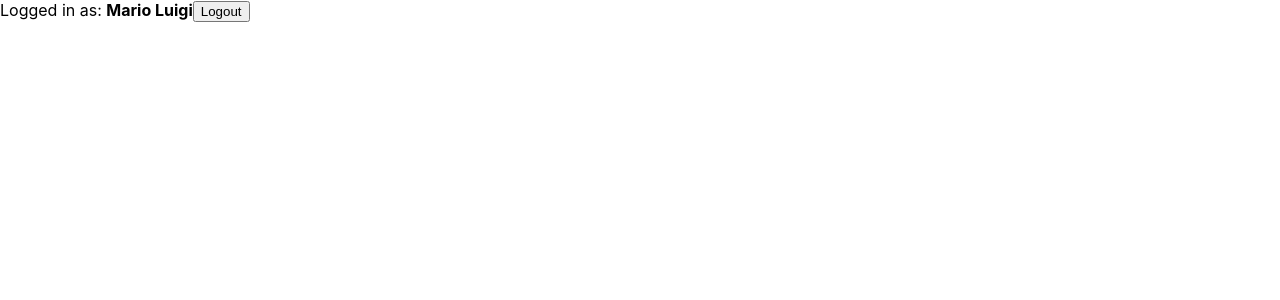
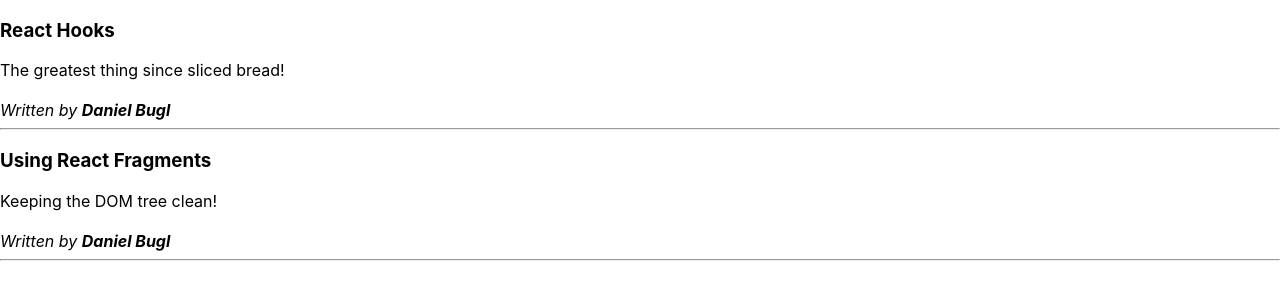
Before and after one commit to MariuszUrban/LearningHooks, a React (Create React App) app: page / in a window 1280 px wide. Shown: the top 300 px of the page. Built offline with nearby package versions, Linux system fonts and the light colour scheme.

Commit message:
basic logic done

```diff
--- a/src/App.js
+++ b/src/App.js
@@ -1,10 +1,24 @@
+import React from "react";
 import "./App.css";
-import UserBar from "./user/UserBar";
+import PostList from "./post/PostList";
+
+const posts = [
+  {
+    title: "React Hooks",
+    content: "The greatest thing since sliced bread!",
+    author: "Daniel Bugl",
+  },
+  {
+    title: "Using React Fragments",
+    content: "Keeping the DOM tree clean!",
+    author: "Daniel Bugl",
+  },
+];
 
 function App() {
   return (
     <>
-      <UserBar />
+      <PostList posts={posts} />
     </>
   );
 }
--- /dev/null
+++ b/src/post/Post.jsx
@@ -0,0 +1,14 @@
+import React from "react";
+
+export default function Post({ title, content, author }) {
+  return (
+    <div>
+      <h3>{title}</h3>
+      <div>{content}</div>
+      <br />
+      <i>
+        Written by <b>{author}</b>
+      </i>
+    </div>
+  );
+}
--- /dev/null
+++ b/src/post/PostList.jsx
@@ -0,0 +1,15 @@
+import React from "react";
+import Post from "./Post";
+
+export default function PostList({ posts = [] }) {
+  return (
+    <div>
+      {posts.map((p, i) => (
+        <React.Fragment key={"post-" + i}>
+          <Post {...p} />
+          <hr />
+        </React.Fragment>
+      ))}
+    </div>
+  );
+}
```
Also changed, not shown: src/post/CreatePost.jsx (added, +17 -0 lines).
